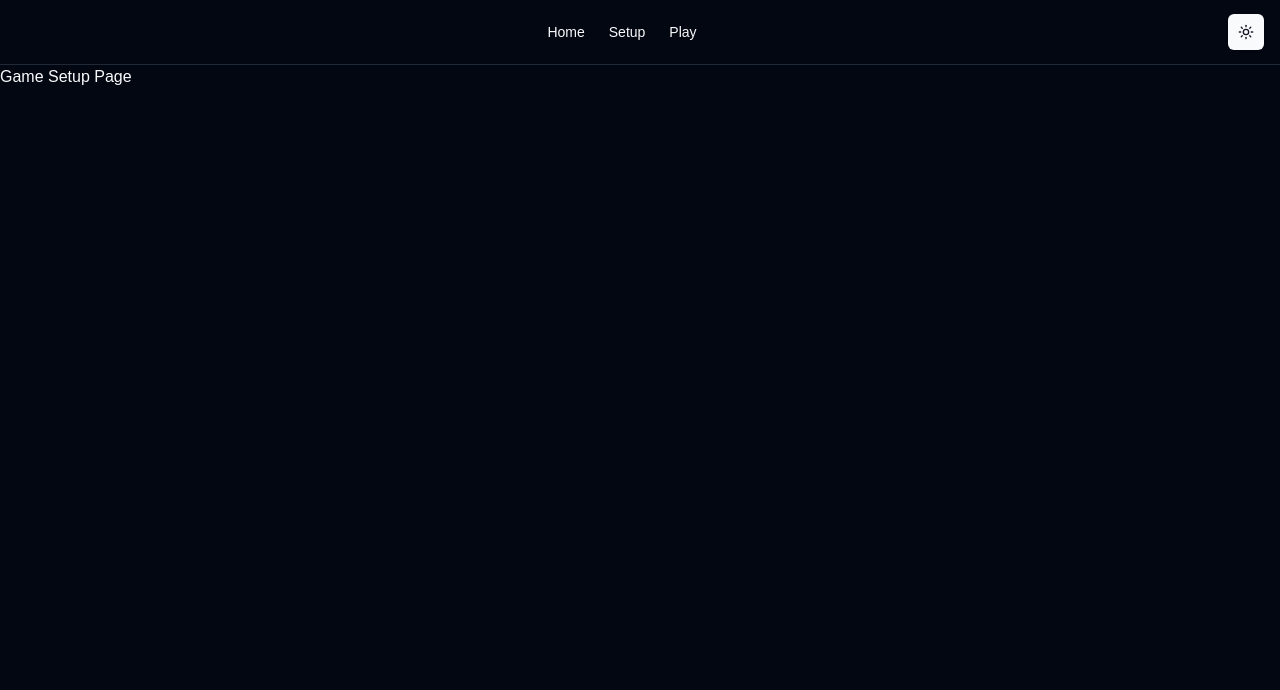
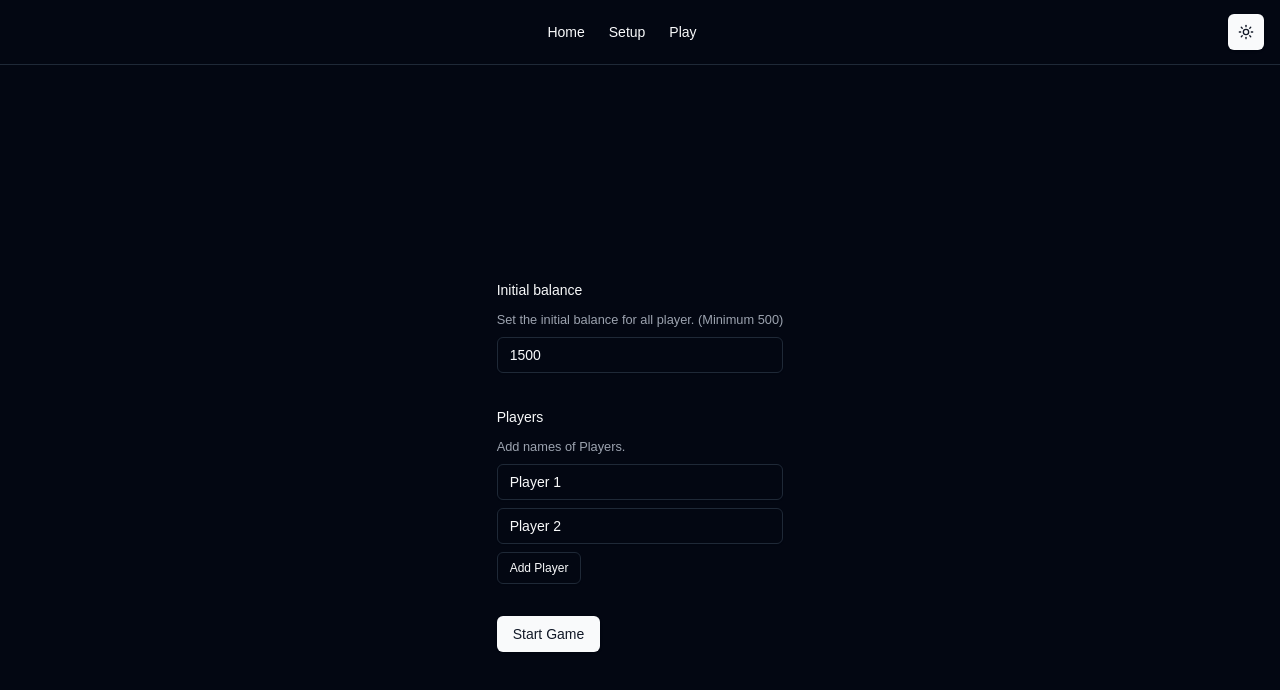
Before and after one commit to Alphaspiderman/monopoly-banker, a Next.js app: page /setup in a window 1280 px wide. Shown: the top 690 px of the page. Built offline with nearby package versions, Linux system fonts and the light colour scheme.

Commit message:
Add basic UI for Game Setup Page, form components, validation for forms

```diff
--- a/package.json
+++ b/package.json
@@ -9,8 +9,10 @@
     "lint": "next lint"
   },
   "dependencies": {
+    "@hookform/resolvers": "^3.9.1",
     "@radix-ui/react-dropdown-menu": "^2.1.2",
     "@radix-ui/react-icons": "^1.3.0",
+    "@radix-ui/react-label": "^2.1.0",
     "@radix-ui/react-navigation-menu": "^1.2.1",
     "@radix-ui/react-slot": "^1.1.0",
     "class-variance-authority": "^0.7.0",
@@ -20,8 +22,10 @@
     "next-themes": "^0.3.0",
     "react": "^18",
     "react-dom": "^18",
+    "react-hook-form": "^7.53.2",
     "tailwind-merge": "^2.5.4",
-    "tailwindcss-animate": "^1.0.7"
+    "tailwindcss-animate": "^1.0.7",
+    "zod": "^3.23.8"
   },
   "devDependencies": {
     "@types/node": "^20",
--- a/src/app/(with nav)/setup/page.tsx
+++ b/src/app/(with nav)/setup/page.tsx
@@ -1,9 +1,109 @@
 "use client";
 
+import { zodResolver } from "@hookform/resolvers/zod";
+import { useFieldArray, useForm } from "react-hook-form";
+import { z } from "zod";
+import { cn } from "@/lib/utils";
+
+import { Button } from "@/components/ui/button";
+import {
+  Form,
+  FormControl,
+  FormDescription,
+  FormField,
+  FormItem,
+  FormLabel,
+  FormMessage,
+} from "@/components/ui/form";
+import { Input } from "@/components/ui/input";
+
+const formSchema = z.object({
+  inital_balance: z.number().int().positive().min(500),
+  players: z.array(z.object({ value: z.string().min(2).max(25) })).min(2),
+});
+
+const defaultValues: Partial<FormValues> = {
+  inital_balance: 1500,
+  players: [{ value: "Player 1" }, { value: "Player 2" }],
+};
+
+type FormValues = z.infer<typeof formSchema>;
+
 export default function GameSetupPage() {
+  const form = useForm<FormValues>({
+    resolver: zodResolver(formSchema),
+    defaultValues,
+    mode: "onChange",
+  });
+  const { fields, append } = useFieldArray({
+    name: "players",
+    control: form.control,
+  });
+
+  function onSubmit(data: FormValues) {
+    console.log(data);
+    // Ensure that there are atleast 2 players
+    var player_count = data.players.length;
+    if (player_count < 2) {
+      alert("Please add atleast 2 players");
+      return;
+    }
+    // Ensure that the initial balance is atleast 500
+    if (data.inital_balance < 500) {
+      alert("Initial balance should be atleast 500");
+      return;
+    }
+  }
+
   return (
-    <div>
-      <h1>Game Setup Page</h1>
+    <div className="min-h-screen flex flex-col justify-center items-center">
+      <Form {...form}>
+        <form onSubmit={form.handleSubmit(onSubmit)} className="space-y-8">
+          <FormItem>
+            <FormLabel>Initial balance</FormLabel>
+            <FormDescription>
+              Set the initial balance for all player. (Minimum 500)
+            </FormDescription>
+            <FormControl>
+              <Input {...form.register("inital_balance")} />
+            </FormControl>
+            <FormMessage />
+          </FormItem>
+          <div>
+            {fields.map((field, index) => (
+              <FormField
+                control={form.control}
+                key={field.id}
+                name={`players.${index}.value`}
+                render={({ field }) => (
+                  <FormItem>
+                    <FormLabel className={cn(index !== 0 && "sr-only")}>
+                      Players
+                    </FormLabel>
+                    <FormDescription className={cn(index !== 0 && "sr-only")}>
+                      Add names of Players.
+                    </FormDescription>
+                    <FormControl>
+                      <Input {...field} value={field.value as string} />
+                    </FormControl>
+                    <FormMessage />
+                  </FormItem>
+                )}
+              />
+            ))}
+            <Button
+              type="button"
+              variant="outline"
+              size="sm"
+              className="mt-2"
+              onClick={() => append({ value: "" })}
+            >
+              Add Player
+            </Button>
+          </div>
+          <Button type="submit">Start Game</Button>
+        </form>
+      </Form>
     </div>
   );
 }
--- /dev/null
+++ b/src/components/ui/form.tsx
@@ -0,0 +1,178 @@
+"use client"
+
+import * as React from "react"
+import * as LabelPrimitive from "@radix-ui/react-label"
+import { Slot } from "@radix-ui/react-slot"
+import {
+  Controller,
+  ControllerProps,
+  FieldPath,
+  FieldValues,
+  FormProvider,
+  useFormContext,
+} from "react-hook-form"
+
+import { cn } from "@/lib/utils"
+import { Label } from "@/components/ui/label"
+
+const Form = FormProvider
+
+type FormFieldContextValue<
+  TFieldValues extends FieldValues = FieldValues,
+  TName extends FieldPath<TFieldValues> = FieldPath<TFieldValues>
+> = {
+  name: TName
+}
+
+const FormFieldContext = React.createContext<FormFieldContextValue>(
+  {} as FormFieldContextValue
+)
+
+const FormField = <
+  TFieldValues extends FieldValues = FieldValues,
+  TName extends FieldPath<TFieldValues> = FieldPath<TFieldValues>
+>({
+  ...props
+}: ControllerProps<TFieldValues, TName>) => {
+  return (
+    <FormFieldContext.Provider value={{ name: props.name }}>
+      <Controller {...props} />
+    </FormFieldContext.Provider>
+  )
+}
+
+const useFormField = () => {
+  const fieldContext = React.useContext(FormFieldContext)
+  const itemContext = React.useContext(FormItemContext)
+  const { getFieldState, formState } = useFormContext()
+
+  const fieldState = getFieldState(fieldContext.name, formState)
+
+  if (!fieldContext) {
+    throw new Error("useFormField should be used within <FormField>")
+  }
+
+  const { id } = itemContext
+
+  return {
+    id,
+    name: fieldContext.name,
+    formItemId: `${id}-form-item`,
+    formDescriptionId: `${id}-form-item-description`,
+    formMessageId: `${id}-form-item-message`,
+    ...fieldState,
+  }
+}
+
+type FormItemContextValue = {
+  id: string
+}
+
+const FormItemContext = React.createContext<FormItemContextValue>(
+  {} as FormItemContextValue
+)
+
+const FormItem = React.forwardRef<
+  HTMLDivElement,
+  React.HTMLAttributes<HTMLDivElement>
+>(({ className, ...props }, ref) => {
+  const id = React.useId()
+
+  return (
+    <FormItemContext.Provider value={{ id }}>
+      <div ref={ref} className={cn("space-y-2", className)} {...props} />
+    </FormItemContext.Provider>
+  )
+})
+FormItem.displayName = "FormItem"
+
+const FormLabel = React.forwardRef<
+  React.ElementRef<typeof LabelPrimitive.Root>,
+  React.ComponentPropsWithoutRef<typeof LabelPrimitive.Root>
+>(({ className, ...props }, ref) => {
+  const { error, formItemId } = useFormField()
+
+  return (
+    <Label
+      ref={ref}
+      className={cn(error && "text-destructive", className)}
+      htmlFor={formItemId}
+      {...props}
+    />
+  )
+})
+FormLabel.displayName = "FormLabel"
+
+const FormControl = React.forwardRef<
+  React.ElementRef<typeof Slot>,
+  React.ComponentPropsWithoutRef<typeof Slot>
+>(({ ...props }, ref) => {
+  const { error, formItemId, formDescriptionId, formMessageId } = useFormField()
+
+  return (
+    <Slot
+      ref={ref}
+      id={formItemId}
+      aria-describedby={
+        !error
+          ? `${formDescriptionId}`
+          : `${formDescriptionId} ${formMessageId}`
+      }
+      aria-invalid={!!error}
+      {...props}
+    />
+  )
+})
+FormControl.displayName = "FormControl"
+
+const FormDescription = React.forwardRef<
+  HTMLParagraphElement,
+  React.HTMLAttributes<HTMLParagraphElement>
+>(({ className, ...props }, ref) => {
+  const { formDescriptionId } = useFormField()
+
+  return (
+    <p
+      ref={ref}
+      id={formDescriptionId}
+      className={cn("text-[0.8rem] text-muted-foreground", className)}
+      {...props}
+    />
+  )
+})
+FormDescription.displayName = "FormDescription"
+
+const FormMessage = React.forwardRef<
+  HTMLParagraphElement,
+  React.HTMLAttributes<HTMLParagraphElement>
+>(({ className, children, ...props }, ref) => {
+  const { error, formMessageId } = useFormField()
+  const body = error ? String(error?.message) : children
+
+  if (!body) {
+    return null
+  }
+
+  return (
+    <p
+      ref={ref}
+      id={formMessageId}
+      className={cn("text-[0.8rem] font-medium text-destructive", className)}
+      {...props}
+    >
+      {body}
+    </p>
+  )
+})
+FormMessage.displayName = "FormMessage"
+
+export {
+  useFormField,
+  Form,
+  FormItem,
+  FormLabel,
+  FormControl,
+  FormDescription,
+  FormMessage,
+  FormField,
+}
--- /dev/null
+++ b/src/components/ui/input.tsx
@@ -0,0 +1,22 @@
+import * as React from "react"
+
+import { cn } from "@/lib/utils"
+
+const Input = React.forwardRef<HTMLInputElement, React.ComponentProps<"input">>(
+  ({ className, type, ...props }, ref) => {
+    return (
+      <input
+        type={type}
+        className={cn(
+          "flex h-9 w-full rounded-md border border-input bg-transparent px-3 py-1 text-base shadow-sm transition-colors file:border-0 file:bg-transparent file:text-sm file:font-medium file:text-foreground placeholder:text-muted-foreground focus-visible:outline-none focus-visible:ring-1 focus-visible:ring-ring disabled:cursor-not-allowed disabled:opacity-50 md:text-sm",
+          className
+        )}
+        ref={ref}
+        {...props}
+      />
+    )
+  }
+)
+Input.displayName = "Input"
+
+export { Input }
--- /dev/null
+++ b/src/components/ui/label.tsx
@@ -0,0 +1,26 @@
+"use client"
+
+import * as React from "react"
+import * as LabelPrimitive from "@radix-ui/react-label"
+import { cva, type VariantProps } from "class-variance-authority"
+
+import { cn } from "@/lib/utils"
+
+const labelVariants = cva(
+  "text-sm font-medium leading-none peer-disabled:cursor-not-allowed peer-disabled:opacity-70"
+)
+
+const Label = React.forwardRef<
+  React.ElementRef<typeof LabelPrimitive.Root>,
+  React.ComponentPropsWithoutRef<typeof LabelPrimitive.Root> &
+    VariantProps<typeof labelVariants>
+>(({ className, ...props }, ref) => (
+  <LabelPrimitive.Root
+    ref={ref}
+    className={cn(labelVariants(), className)}
+    {...props}
+  />
+))
+Label.displayName = LabelPrimitive.Root.displayName
+
+export { Label }
```
Also changed, not shown: 1 other file (tests, documents, lock files or other folders).
